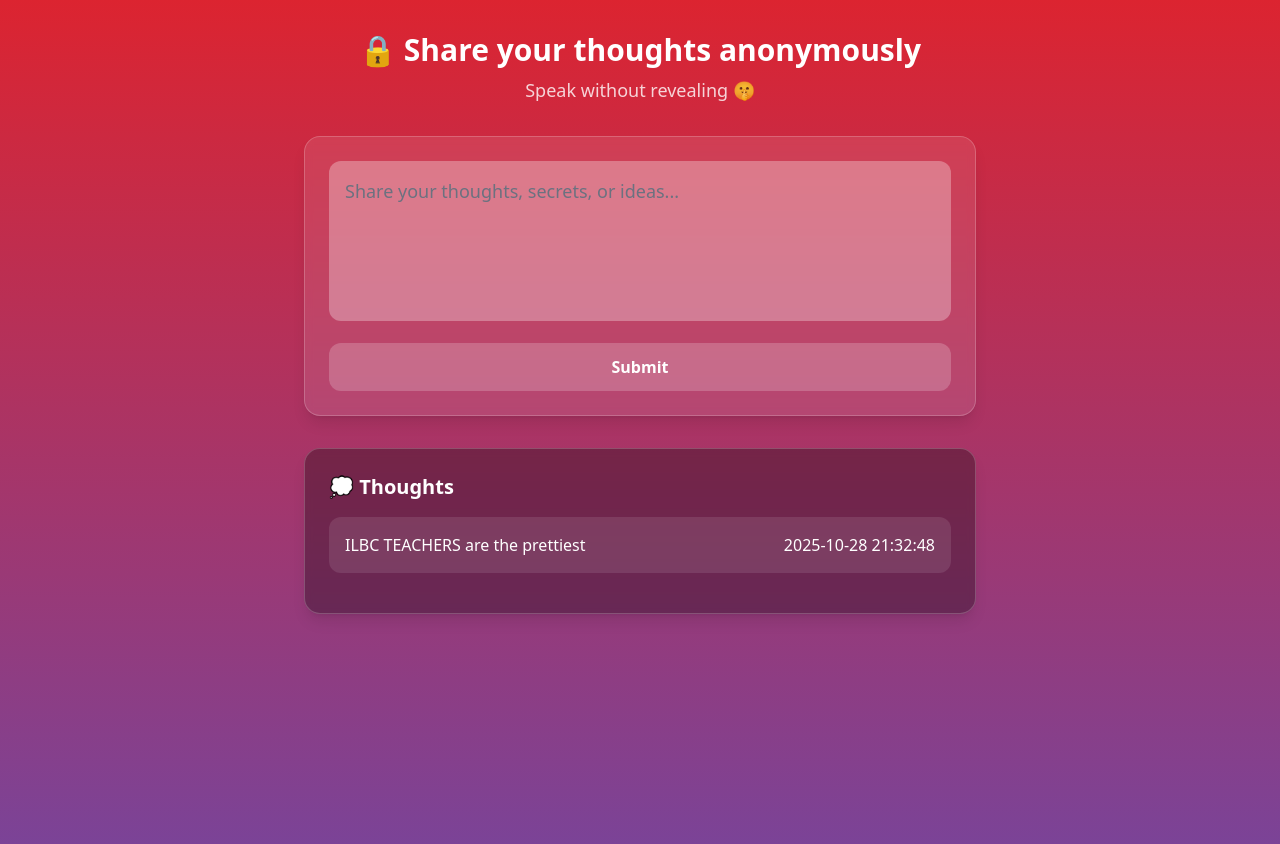
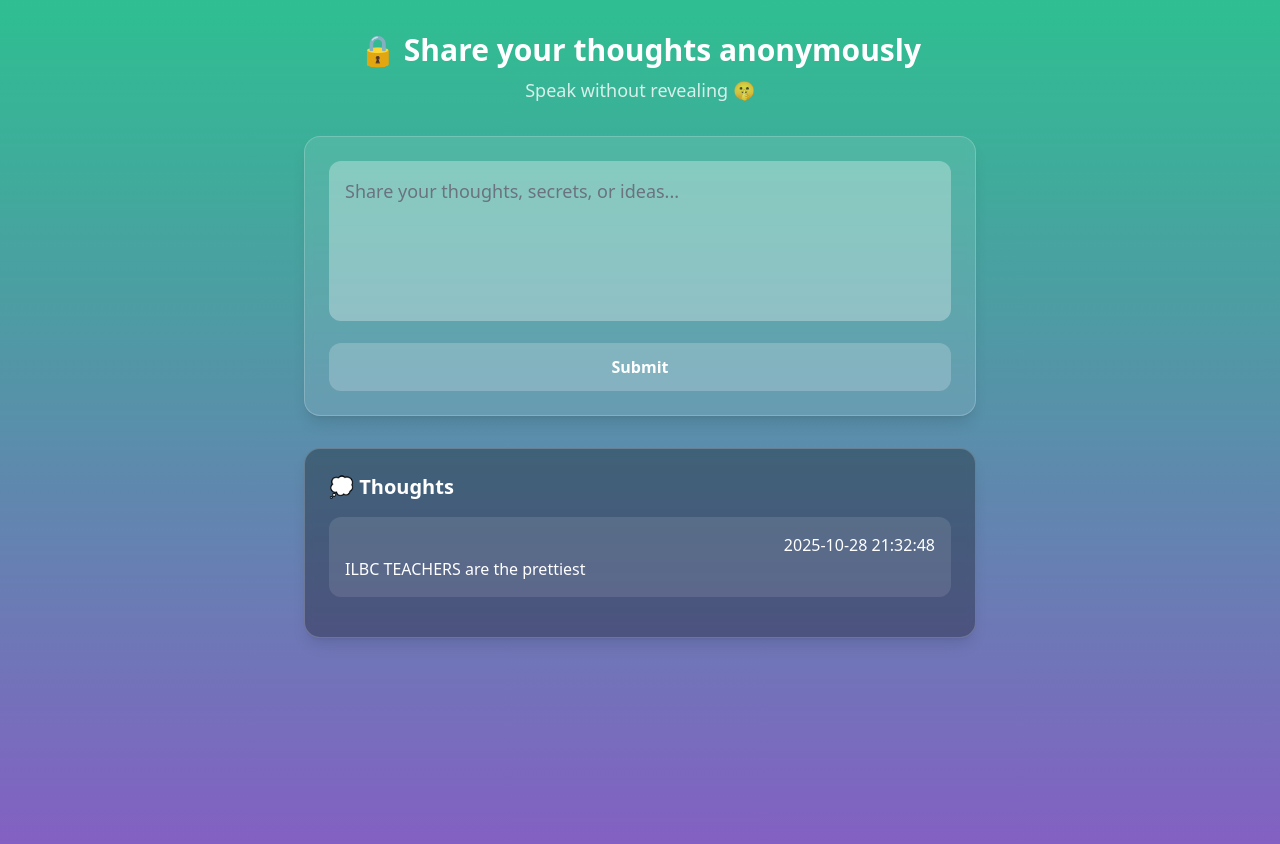
Before and after one commit to tzl122/confession, a Flask app: page / in a window 1280 px wide. Run offline with Flask 3, Linux system fonts and the light colour scheme; data comes from the database, SQL or seed files in the repository; some libraries are stand-ins or nearby versions.

Commit message:
Update main.html

```diff
--- a/templates/main.html
+++ b/templates/main.html
@@ -29,7 +29,7 @@
     <script src="https://cdn.tailwindcss.com"></script>
 </head>
 
-<body class="m-3 bg-gradient-to-t from-[#7B4397] to-[#DC2430] min-h-screen">
+<body class="m-3 bg-gradient-to-t from-[#8360c3] to-[#2ebf91] min-h-screen">
 
     <!-- Header -->
     <div class="text-center my-8">
@@ -66,12 +66,15 @@
     <div class="bg-black/30 backdrop-blur-sm border border-white/20 mx-auto max-w-2xl p-6 rounded-2xl shadow-lg">
         <h2 class="text-white text-xl font-semibold mb-4">💭 Thoughts</h2>
         {% for confession in data %}
-            <div class="my-4">
-                <div class="bg-white/10 rounded-xl p-4 flex justify-between">
-                    <p class="text-white">{{confession[1]}}</p>
+        <div class="my-4">
+            <div class="bg-white/10 rounded-xl p-4 ">
+                <div class="flex justify-end">
                     <p class="text-white">{{confession[2]}}</p>
                 </div>
+                <p class="text-white">{{confession[1]}}</p>
+
             </div>
+        </div>
         {% endfor %}
 
     </div>
```
